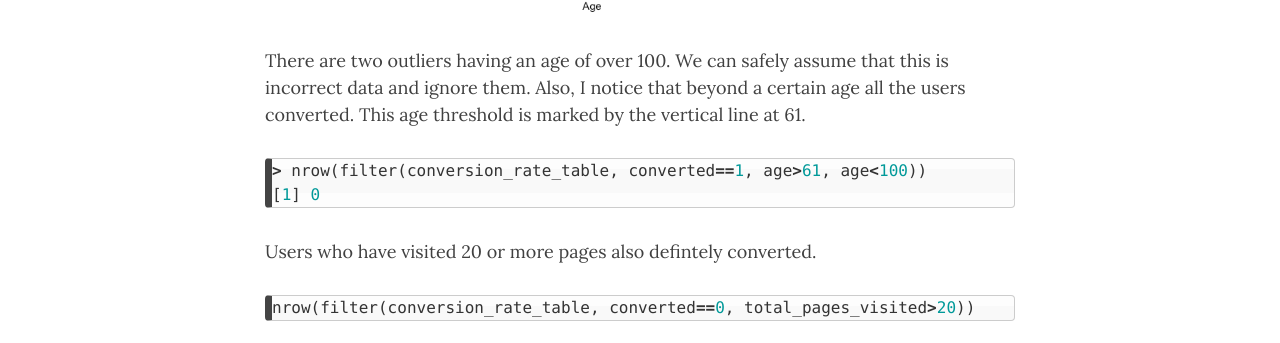
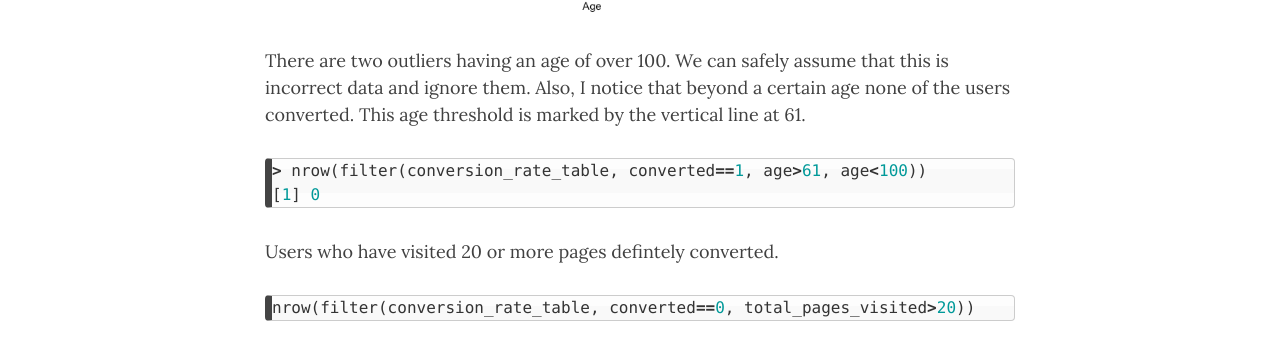
Before and after one commit to sabman83/data-analysis, a Jekyll site: the page built from _posts/2016-11-28-conversion-rate.md, in a window 1280 px wide and 900 px high, scrolled down 2981 px. Shown: the part 211-554 px from the top of the window. Built offline with Jekyll 4.4.1, drawn with Linux system fonts in a browser that asks for light colours; nearby versions of some CDN libraries; some of the changed text lies outside the part shown.

Commit message:
Conversion Rate text corrections

```diff
--- a/_posts/2016-11-28-conversion-rate.md
+++ b/_posts/2016-11-28-conversion-rate.md
@@ -91,14 +91,14 @@ ggplot(conversion_rate_table, aes(x = age, y = total_pages_visited))
 ![Total Pages Visted vs Age](/data-analysis/assets/pages-visited-vs-age.png)
 
 There are two outliers having an age of over 100. We can safely assume that this is incorrect data and ignore them.
-Also, I notice that beyond a certain age all the users converted. This age threshold is marked by the vertical line at 61.
+Also, I notice that beyond a certain age none of the users converted. This age threshold is marked by the vertical line at 61.
 
 ~~~ r
 > nrow(filter(conversion_rate_table, converted==1, age>61, age<100))
 [1] 0
 ~~~
 
-Users who have visited 20 or more pages also defintely converted.
+Users who have visited 20 or more pages defintely converted.
 
 ~~~ r
 nrow(filter(conversion_rate_table, converted==0, total_pages_visited>20))
```
Also changed, not shown: other parts of _posts/2016-11-28-conversion-rate.md (+1 -1 lines).
